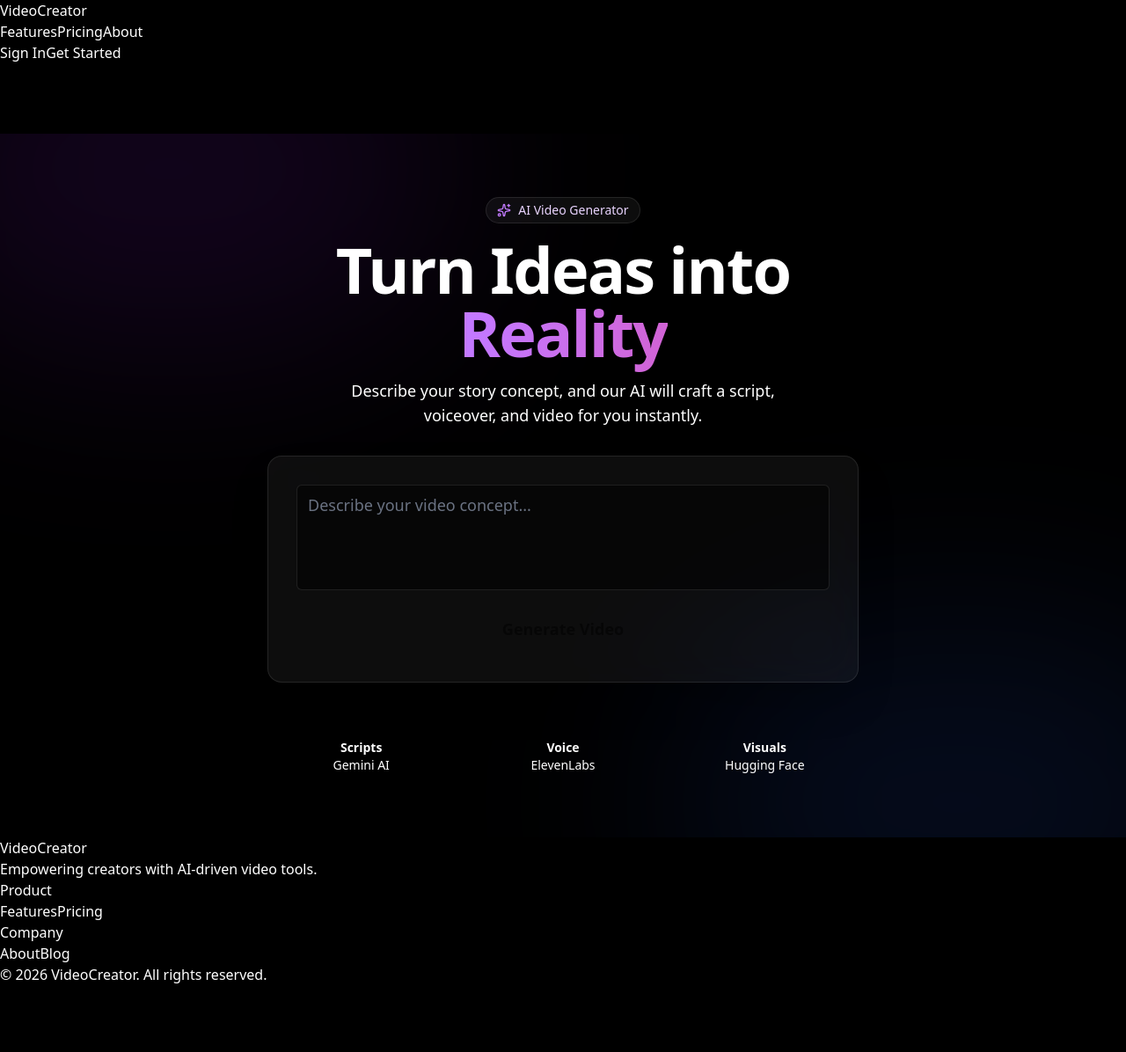
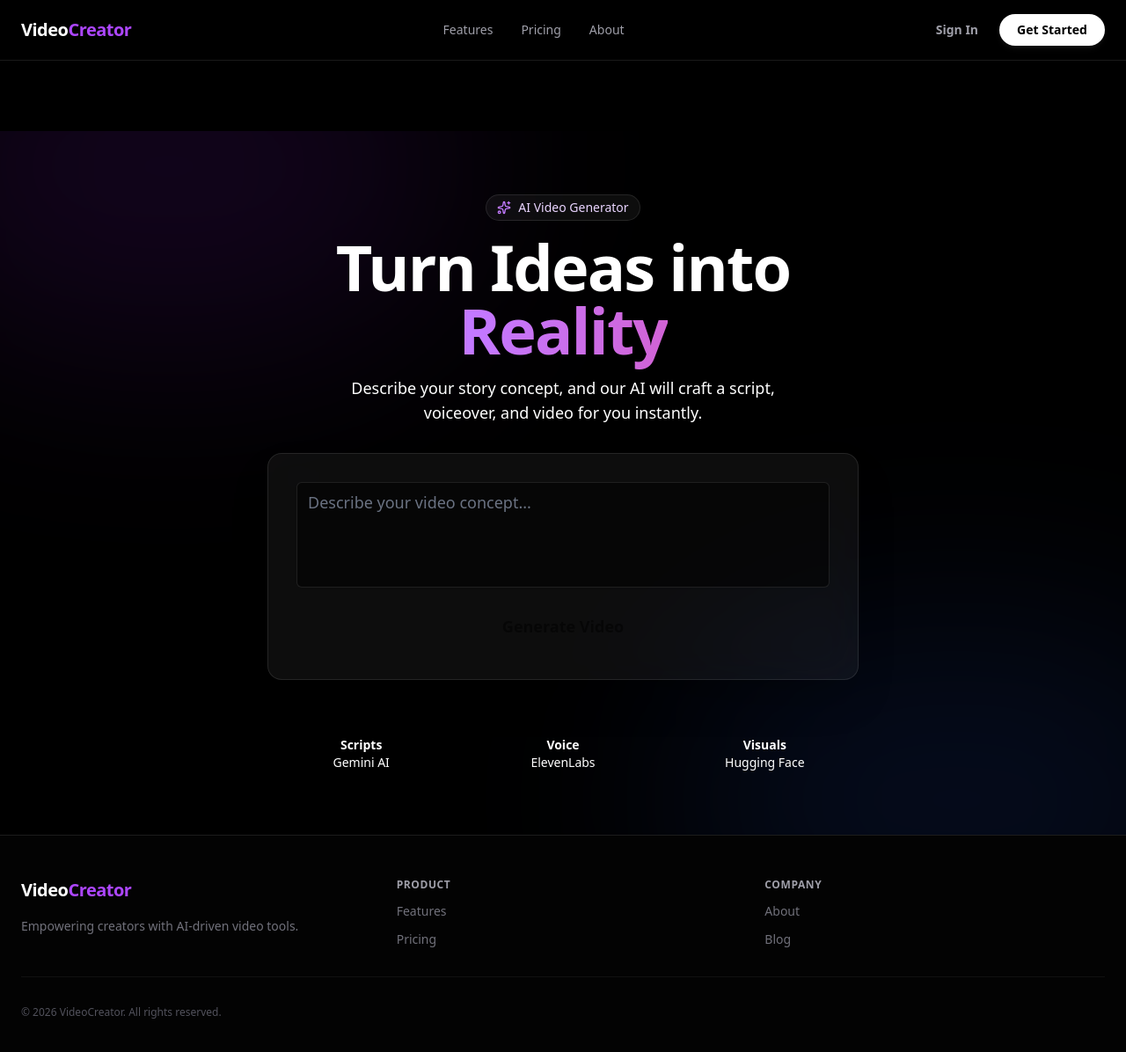
Before and after one commit to sickmonk1434-ops/AI-Video, a Next.js app: page / in a window 1280 px wide. Shown: the top 1196 px of the page at 88% size. Before the commit the page ends 1120 px from the top, so only its background shows below. Built offline with nearby package versions, Linux system fonts and the light colour scheme.

Commit message:
Style: Convert header and footer to beautiful Tailwind v4 layouts

```diff
--- a/src/components/Footer.tsx
+++ b/src/components/Footer.tsx
@@ -12,28 +12,30 @@ export default function Footer() {
 
     return (
         <>
-            <footer className="footer">
-                <div className="container footer-content">
-                    <div className="footer-col">
-                        <div className="logo">VideoCreator</div>
-                        <p className="footer-desc">
+            <footer className="border-t border-white/10 bg-[#030303] py-12 px-6">
+                <div className="mx-auto max-w-7xl grid grid-cols-1 md:grid-cols-3 gap-8 md:gap-12 pb-8">
+                    <div className="flex flex-col gap-4">
+                        <div className="text-xl font-bold tracking-tight text-white">
+                            Video<span className="text-purple-500 font-extrabold">Creator</span>
+                        </div>
+                        <p className="text-sm text-zinc-500 max-w-xs leading-relaxed">
                             Empowering creators with AI-driven video tools.
                         </p>
                     </div>
-                    <div className="footer-links">
-                        <div className="col">
-                            <h4>Product</h4>
-                            <a href="#" onClick={handleClick}>Features</a>
-                            <a href="#" onClick={handleClick}>Pricing</a>
+                    <div className="grid grid-cols-2 gap-8 md:col-span-2">
+                        <div className="flex flex-col gap-3">
+                            <h4 className="text-xs font-semibold uppercase tracking-wider text-zinc-400">Product</h4>
+                            <a href="#" onClick={handleClick} className="text-sm text-zinc-500 hover:text-white transition-colors">Features</a>
+                            <a href="#" onClick={handleClick} className="text-sm text-zinc-500 hover:text-white transition-colors">Pricing</a>
                         </div>
-                        <div className="col">
-                            <h4>Company</h4>
-                            <a href="#" onClick={handleClick}>About</a>
-                            <a href="#" onClick={handleClick}>Blog</a>
+                        <div className="flex flex-col gap-3">
+                            <h4 className="text-xs font-semibold uppercase tracking-wider text-zinc-400">Company</h4>
+                            <a href="#" onClick={handleClick} className="text-sm text-zinc-500 hover:text-white transition-colors">About</a>
+                            <a href="#" onClick={handleClick} className="text-sm text-zinc-500 hover:text-white transition-colors">Blog</a>
                         </div>
                     </div>
                 </div>
-                <div className="container footer-bottom">
+                <div className="mx-auto max-w-7xl border-t border-white/5 pt-8 flex flex-col md:flex-row md:justify-between items-center text-xs text-zinc-600 gap-4">
                     <p>&copy; {new Date().getFullYear()} VideoCreator. All rights reserved.</p>
                 </div>
             </footer>
--- a/src/components/Header.tsx
+++ b/src/components/Header.tsx
@@ -13,19 +13,19 @@ export default function Header() {
 
   return (
     <>
-      <header className="header glass-panel">
-        <div className="container header-content">
-          <Link href="/" className="logo">
-            Video<span className="text-secondary">Creator</span>
+      <header className="sticky top-0 left-0 right-0 z-40 w-full border-b border-white/10 bg-black/60 backdrop-blur-md transition-all duration-300">
+        <div className="mx-auto flex max-w-7xl items-center justify-between px-6 py-4">
+          <Link href="/" className="text-xl font-bold tracking-tight text-white transition-all hover:opacity-90">
+            Video<span className="text-purple-500 font-extrabold">Creator</span>
           </Link>
-          <nav className="nav">
-            <a href="#features" onClick={handleClick} className="nav-link">Features</a>
-            <a href="#pricing" onClick={handleClick} className="nav-link">Pricing</a>
-            <a href="#about" onClick={handleClick} className="nav-link">About</a>
+          <nav className="hidden md:flex items-center gap-8">
+            <a href="#features" onClick={handleClick} className="text-sm font-medium text-zinc-400 transition-colors hover:text-white">Features</a>
+            <a href="#pricing" onClick={handleClick} className="text-sm font-medium text-zinc-400 transition-colors hover:text-white">Pricing</a>
+            <a href="#about" onClick={handleClick} className="text-sm font-medium text-zinc-400 transition-colors hover:text-white">About</a>
           </nav>
-          <div className="cta-group">
-            <a href="/login" onClick={handleClick} className="btn-text">Sign In</a>
-            <a href="/signup" onClick={handleClick} className="btn btn-primary">Get Started</a>
+          <div className="flex items-center gap-6">
+            <a href="/login" onClick={handleClick} className="text-sm font-semibold text-zinc-400 transition-colors hover:text-white">Sign In</a>
+            <a href="/signup" onClick={handleClick} className="rounded-full bg-white px-5 py-2 text-sm font-bold text-black shadow-md shadow-white/5 transition-all hover:bg-zinc-200 hover:scale-105 active:scale-95 duration-200">Get Started</a>
           </div>
         </div>
       </header>
```
